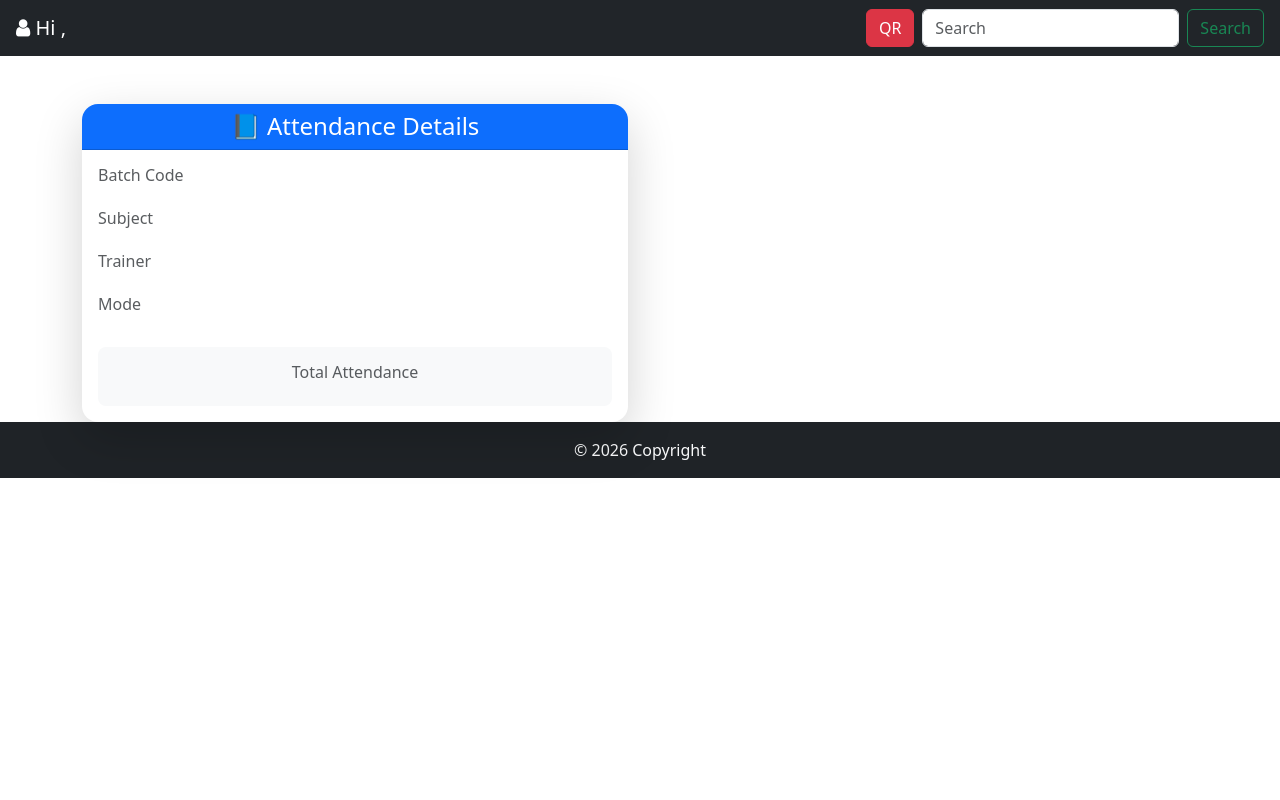
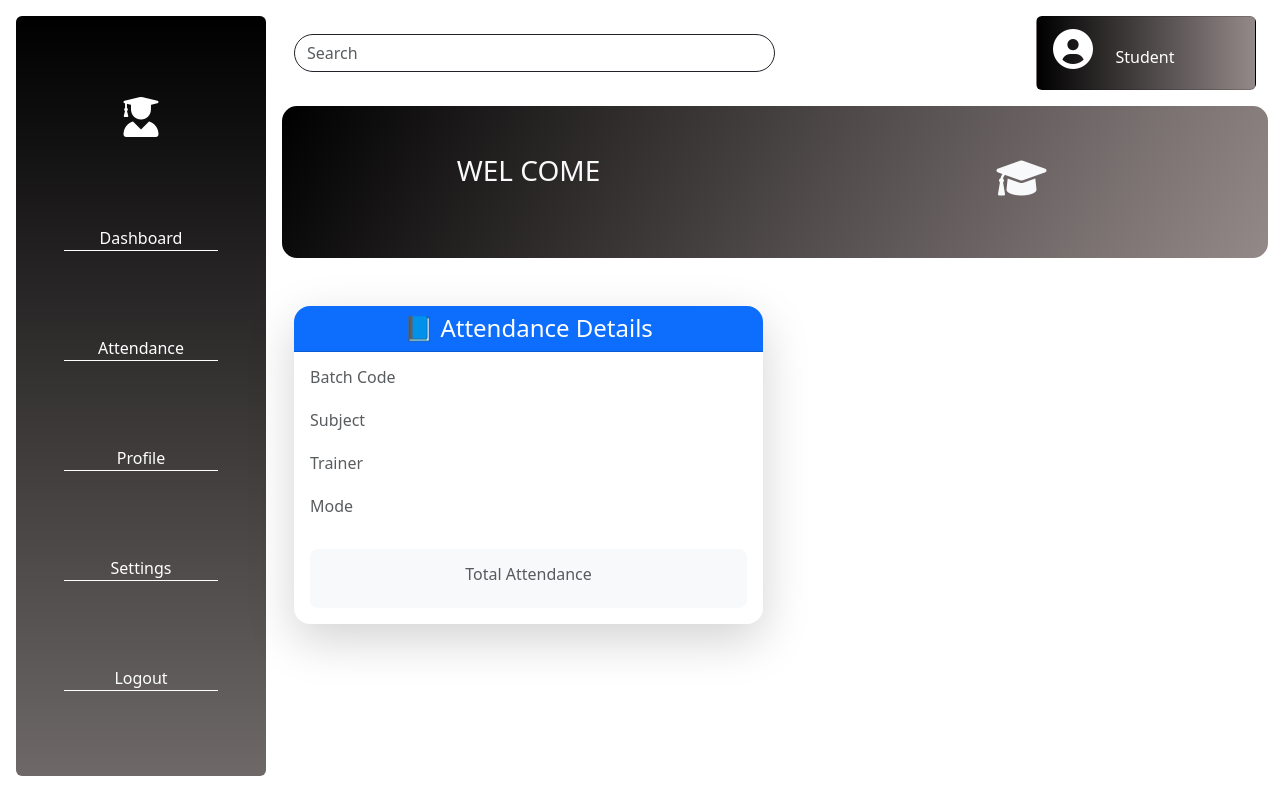
Before and after one commit to Veeresh-Savikeri/attendence, a Django app: template home/templates/dashboard.html in a window 1280 px wide. Run offline with Django 3.2, Linux system fonts and the light colour scheme; the template is opened without the code that fills it, so the values that code supplies are empty; some libraries are stand-ins or nearby versions.

Commit message:
dashboard updated

```diff
--- /dev/null
+++ b/home/templates/dash_menu.html
@@ -0,0 +1,103 @@
+<!DOCTYPE html>
+<html lang="en">
+  <head>
+    <meta charset="UTF-8" />
+    <meta name="viewport" content="width=device-width, initial-scale=1.0" />
+    <title>Document</title>
+    <link
+      rel="stylesheet"
+      href="https://cdnjs.cloudflare.com/ajax/libs/font-awesome/6.0.0-beta3/css/all.min.css"
+    />
+    <link
+      href="https://cdn.jsdelivr.net/npm/bootstrap@5.3.8/dist/css/bootstrap.min.css"
+      rel="stylesheet"
+      integrity="sha384-sRIl4kxILFvY47J16cr9ZwB07vP4J8+LH7qKQnuqkuIAvNWLzeN8tE5YBujZqJLB"
+      crossorigin="anonymous"
+    />
+  </head>
+  <body>
+    <div class="container-fluid">
+      <div class="row">
+        <div
+          class="col-2 bg-dark rounded m-3 px-5 text-white d-flex flex-column justify-content-evenly text-center"
+          style="
+            height: 95vh;
+            position: fixed;
+            left: 0;
+            top: 0;
+            width: 250px;
+            overflow-y: auto;
+            background: linear-gradient(to top, #6e6868, #000000);
+          "
+        >
+          <h1 class="text-center"><i class="fa-solid fa-user-graduate"></i></h1>
+          <a
+            href=""
+            class="text-decoration-none text-white d-block mb-2 border-bottom border-white"
+            >Dashboard</a
+          >
+          <a
+            href=""
+            class="text-decoration-none text-white d-block mb-2 border-bottom border-white"
+            >Attendance</a
+          >
+          <a
+            href=""
+            class="text-decoration-none text-white d-block mb-2 border-bottom border-white"
+            >Profile</a
+          >
+          <a
+            href=""
+            class="text-decoration-none text-white d-block mb-2 border-bottom border-white"
+            >Settings</a
+          >
+          <a
+            href=""
+            class="text-decoration-none text-white d-block mb-2 border-bottom border-white"
+            >Logout</a
+          >
+        </div>
+
+        <div style="margin-left: 270px; width: calc(100% - 270px)">
+          <div
+            class="container-fluid d-flex align-items-center justify-content-between mt-3"
+          >
+            <div class="input-group rounded w-50">
+              <input
+                type="search"
+                class="form-control border border-dark"
+                placeholder="Search"
+                aria-label="Search"
+                aria-describedby="search-addon"
+                style="border-radius: 25px"
+              />
+            </div>
+
+            <div
+              class="card rounded d-flex flex-row align-items-center justify-content-between px-3 py-2 text-white"
+              style="min-width: 220px;background: linear-gradient(to left, #948989, #000000);"
+            >
+              <h1 class="w-25"><i class="fa-solid fa-circle-user"></i></h1>
+              <div class="w-75 text-start px-3">
+                <h5 class="card-title">
+                  {% block prof_name %} {% endblock prof_name %}
+                </h5>
+                <p class="card-text">Student</p>
+              </div>
+            </div>
+          </div>
+
+          <div class="fluid-container w-100">
+            {% block content %} {% endblock content%}
+          </div>
+        </div>
+      </div>
+    </div>
+
+    <script
+      src="https://cdn.jsdelivr.net/npm/bootstrap@5.3.8/dist/js/bootstrap.bundle.min.js"
+      integrity="sha384-FKyoEForCGlyvwx9Hj09JcYn3nv7wiPVlz7YYwJrWVcXK/BmnVDxM+D2scQbITxI"
+      crossorigin="anonymous"
+    ></script>
+  </body>
+</html>
--- a/home/templates/dashboard.html
+++ b/home/templates/dashboard.html
@@ -1,15 +1,24 @@
-{%extends "base.html"%} {%block btn%}
+{%extends "dash_menu.html"%} {%block btn%}
 <a class="btn btn-danger" href="/student-qr">QR</a>
-{%endblock btn%} {%block name%}
-<i class="fa fa-user" aria-hidden="true"></i>
-Hi , {{ request.user.username |upper }} {%endblock name%} {%block start%}
+{%endblock btn%}
+{%block prof_name%}
+{{ request.user.username |upper }} {%endblock prof_name%}
 
-<link
-  href="https://cdn.jsdelivr.net/npm/bootstrap@5.3.2/dist/css/bootstrap.min.css"
-  rel="stylesheet"
-/>
+
+
+{%block content%}
+<div class="container py-5 mt-3 text-light"
+ style="border-radius:15px; background: linear-gradient(300deg, #948989, #000000);">
+  <div class="row">
+    <div class="col w-50 text-center">
+      <h3>WEL COME {{request.user.username |upper}}</h3>
+    </div>
+    <div class="col w-50 text-center"><h1><i class="fa-solid fa-graduation-cap"></i></h1>
+    </div>
+  </div>
+</div>
+
 <div class="d-flex  justify-content-center align-items-evenly flex-wrap gap-4">
-
   <div class="container mt-5">
     <div class="row g-4">
       <!-- Main Attendance Card -->
@@ -61,4 +70,8 @@ Hi , {{ request.user.username |upper }} {%endblock name%} {%block start%}
 
 </div>
 
-{% endblock start %}
+
+
+</div>
+
+{% endblock content %}
--- a/home/views.py
+++ b/home/views.py
@@ -48,7 +48,6 @@ def register_view(request):
        )
     return render(request,"register.html")
 
-@login_required
 def login_view(request):
     if request.method == "POST":
         username = request.POST.get('username')
```
Also changed, not shown: db.sqlite3.
